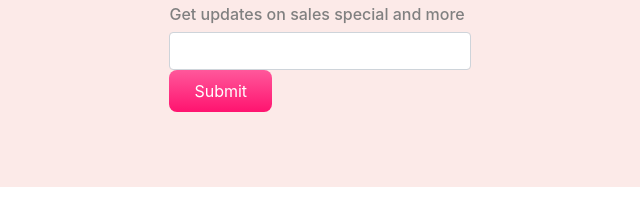
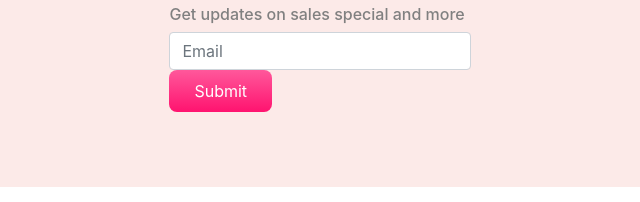
Before and after one commit to mdabualam/panda-commerce, a plain HTML site: page index.html in a window 1280 px wide. Shown: the part 2357-2559 px from the top of the page, 320-960 px from the left. Drawn offline with nearby package versions, Linux system fonts and the light colour scheme.

Commit message:
placeholder added

```diff
--- a/index.html
+++ b/index.html
@@ -197,7 +197,7 @@
         <div>
           <h3>LET'S STAY IN TOUCH</h3>
           <h6>Get updates on sales special and more</h6>
-          <input class="form-control" type="text">
+          <input class="form-control" type="text" placeholder="Email">
           <button class="buy-now-button">Submit</button>
         </div>
       </div>
```
